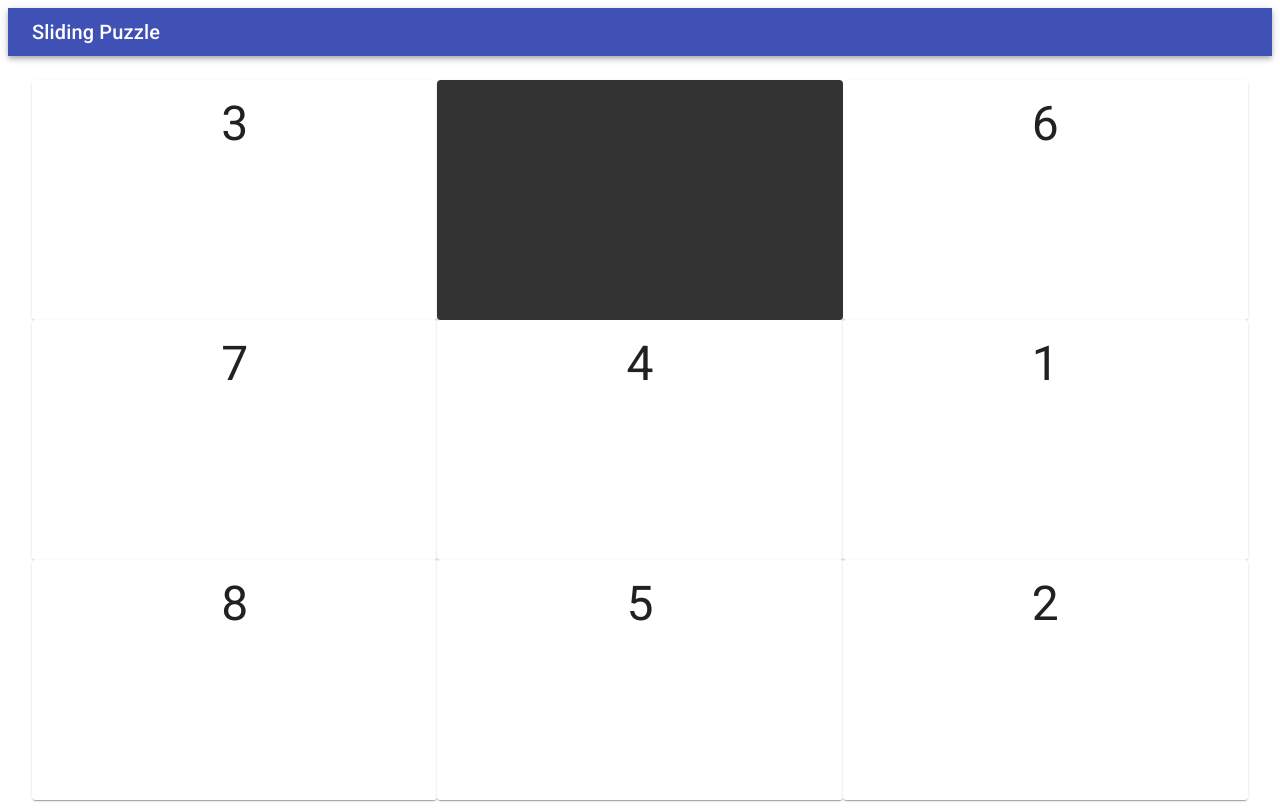
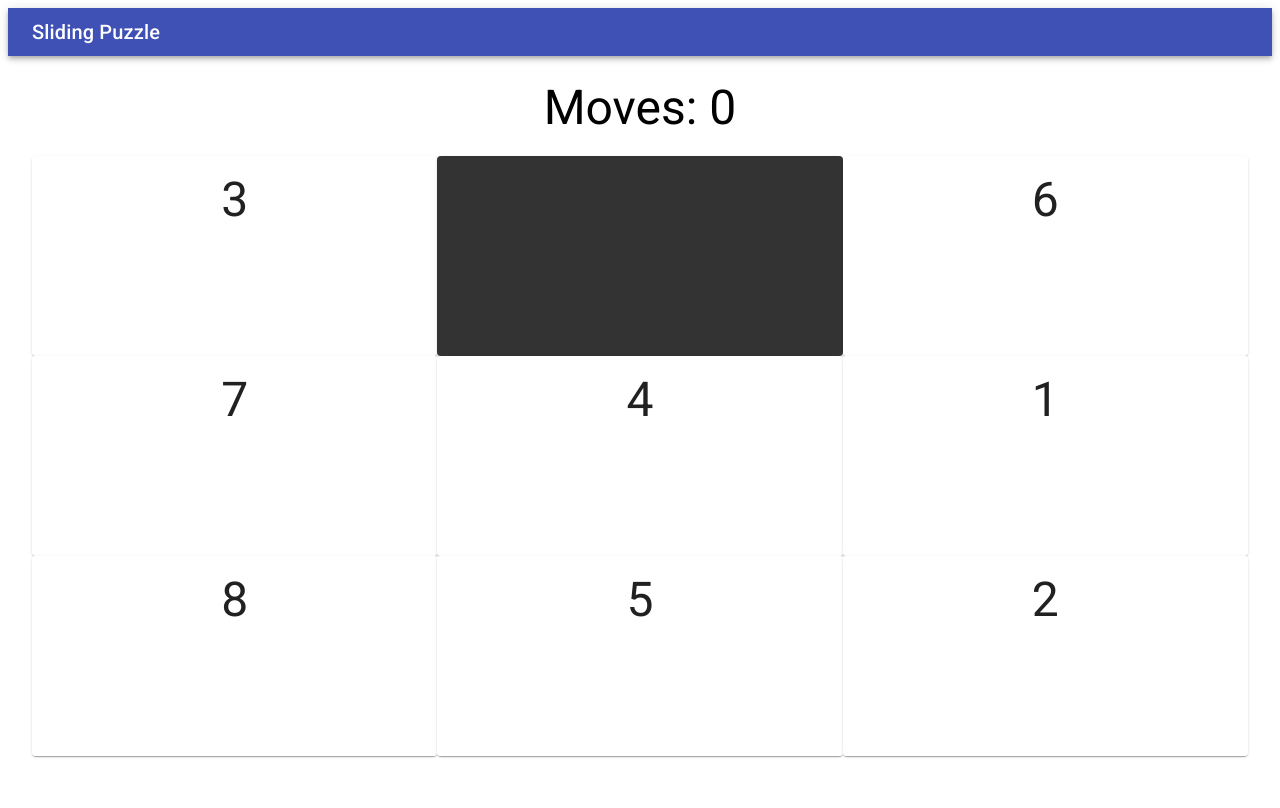
Before and after one commit to Lyr-7D1h/sliding_puzzle, a React (Create React App) app: page / in a window 1280 px wide. Built offline with nearby package versions, Linux system fonts and the light colour scheme.

Commit message:
Added moves count

```diff
--- a/src/features/puzzle/PuzzleCard.jsx
+++ b/src/features/puzzle/PuzzleCard.jsx
@@ -14,7 +14,7 @@ const PuzzleCard = ({ value, clickable, onClick }) => {
     <Card onClick={() => onClick && clickable && onClick(value)}>
       <CardContent
         style={{
-          height: "25vh",
+          height: "20vh",
           cursor: clickable ? "pointer" : "default",
           backgroundColor: hasValue ? "white" : "#333",
         }}
--- a/src/features/puzzle/PuzzleGame.jsx
+++ b/src/features/puzzle/PuzzleGame.jsx
@@ -1,6 +1,6 @@
 import { React, useState } from "react";
 import PropTypes from "prop-types";
-import { Grid } from "@material-ui/core";
+import { Grid, Typography } from "@material-ui/core";
 import { generateBoard, getAdjacenedIndexes, moveEmptySlot } from "./board";
 import PuzzleCard from "./PuzzleCard";
 
@@ -9,12 +9,14 @@ import PuzzleCard from "./PuzzleCard";
  */
 const PuzzleGame = ({ size }) => {
   const [board, setBoard] = useState(generateBoard(size));
+  const [moveCount, setMoveCount] = useState(0);
   const adjacendIndexes = getAdjacenedIndexes(board);
   // TODO: might validate size
   const cardSize = Math.floor(12 / Math.sqrt(size));
 
   const handleOnClick = (value) => {
     setBoard((newBoard) => moveEmptySlot(newBoard, value));
+    setMoveCount((count) => count + 1);
   };
 
   const Cards = board.map((cardValue, i) => (
@@ -32,9 +34,14 @@ const PuzzleGame = ({ size }) => {
   ));
 
   return (
-    <Grid container alignItems="center" justify="center">
-      {Cards}
-    </Grid>
+    <>
+      <Typography style={{ paddingBottom: "20px" }} variant="h3" align="center">
+        Moves: {moveCount}
+      </Typography>
+      <Grid container alignItems="center" justify="center">
+        {Cards}
+      </Grid>
+    </>
   );
 };
 
--- a/src/features/puzzle/board.js
+++ b/src/features/puzzle/board.js
@@ -32,7 +32,6 @@ export const moveEmptySlot = (board, value) => {
   const result = [].concat(board);
   result[emptyIndex] = result[activeIndex];
   result[activeIndex] = null;
-  console.log(result);
   return result;
 };
 
@@ -49,6 +48,5 @@ export const getAdjacenedIndexes = (board) => {
   if (emptyIndex - 1 >= 0) result.push(emptyIndex - 1);
   if (emptyIndex + 1 < board.length) result.push(emptyIndex + 1);
   if (emptyIndex + root < board.length) result.push(emptyIndex + root);
-  console.log(result);
   return result;
 };
```
